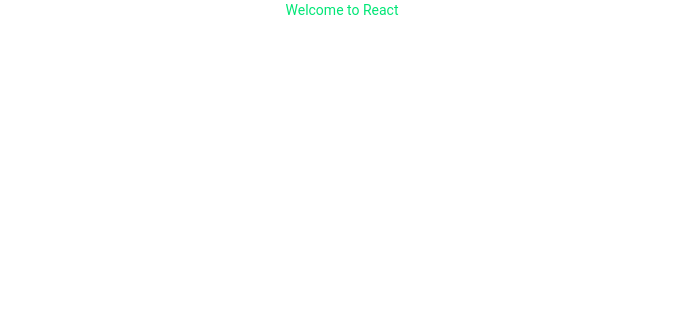
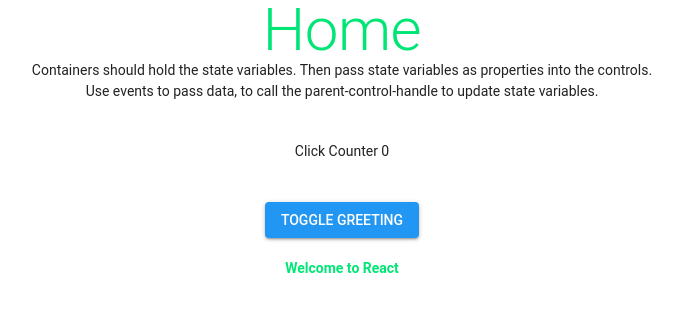
Before and after one commit to carbonwheels/react_tutor, a React (Create React App) app: page / in a window 1280 px wide. Shown: the top 312 px of the page, without its empty margins (298-977 px from the left). Built offline with nearby package versions, Linux system fonts and the light colour scheme.

Commit message:
Class vs Functional Components & Using State and Props

```diff
--- /dev/null
+++ b/src/controls/props_state/ClickCounter.js
@@ -0,0 +1,16 @@
+import React from "react";
+import Typography from "@material-ui/core/Typography";
+
+//// NOTES: Old javascript functions are declared as:
+////					ClickCounter = function(props) { return x }
+//// 				As it returns value x, it implicitly returns what is inside {}
+
+const ClickCounter = props => {
+	return (
+		<div>
+			<Typography variant="body1">Click Counter {props.count}</Typography>
+		</div>
+	);
+}
+
+export default ClickCounter;
--- /dev/null
+++ b/src/controls/props_state/Greeting.js
@@ -0,0 +1,28 @@
+import React from "react";
+
+//// NOTES: This is a Class Component
+////        It allows you to use state variables
+// class Greeting extends React.Component {
+// 	render() {
+// 		return (
+// 			<div>
+// 				<h2>Class Component</h2>
+// 				{this.props.message}
+// 			</div>
+// 		);
+// 	}
+// }
+
+//// NOTES: Functional Stateless Component
+////        Do not use state variables only pass in props
+// const Greeting = props => (
+// 	<div>
+// 		<h2>Functional Stateless Component</h2>
+// 		{props.message}
+// 	</div>
+// );
+
+//// NOTES: Example of passing explicit props
+const Greeting = ({ message, isShow }) => (isShow ? <b>{message}</b> : null);
+
+export default Greeting;
--- /dev/null
+++ b/src/controls/props_state/ToggleButton.js
@@ -0,0 +1,15 @@
+import React from "react";
+import Button from "@material-ui/core/Button";
+
+
+//// NOTES: Functional Stateless Component
+////				Using props it communicates with the calling parent passing:
+////						- buttonName: as a string to display
+////						- buttonClick: from this button upon onClick it will pass buttonClick
+const ToggleButton = ({ buttonName, buttonClick }) => (
+	<Button variant="contained" onClick={buttonClick} color="primary">
+		{buttonName}
+	</Button>
+);
+
+export default ToggleButton;
--- a/src/index.js
+++ b/src/index.js
@@ -4,7 +4,10 @@
 import App from './App';
 import * as serviceWorker from './serviceWorker';
 
-ReactDOM.render(<App />, document.getElementById('root'));
+//// NOTES: mountNode is a DOM node which you are telling ReactDOM to render the component into.
+const mountNode = document.getElementById("root");
+
+ReactDOM.render(<App />, mountNode);
 
 // If you want your app to work offline and load faster, you can change
 // unregister() to register() below. Note this comes with some pitfalls.
--- a/src/pages/Home.js
+++ b/src/pages/Home.js
@@ -1,24 +1,66 @@
 import React from "react";
 import Typography from "@material-ui/core/Typography";
+
+import ClickCounter from "../controls/props_state/ClickCounter"
+import ToggleButton from "../controls/props_state/ToggleButton";
+import Greeting from "../controls/props_state/Greeting";
 
 class Home extends React.Component {
 	constructor(props) {
 		super(props);
 
 		this.state = {
-			appMessage:
-				"Welcome to React"
+			clickCounter: 0,
+			appMessage: "Welcome to React",
+			buttonName: "Toggle Greeting",
+			isShowMessage: true
 		};
 	}
 
+	//// NOTES: This will handle the event when ToggleButton triggers buttonClick props
+	handleToggleButtonOnClick = () => {
+		this.setState(state => ({
+			clickCounter: state.clickCounter + 1,
+			appMessage: "Changed State from parent.",
+			isShowMessage: !state.isShowMessage
+		}));
+	};
+
+	//// NOTES: Home is a container that holds ClickCounter, ToggleButton, Greeting "Functional Stateless Components"
+	////		It passes props aka properties to communicate between components
 	render() {
 		return (
 			<div className="home">
+				<Typography variant="h2" color="secondary">
+					Home
+			  </Typography>
+				<Typography variant="body1">
+					Containers should hold the state variables. Then pass state variables
+					as properties into the controls.
+			  </Typography>
+				<Typography variant="body1">
+					Use events to pass data, to call the parent-control-handle to update
+					state variables.
+			  </Typography>
+				<br />
+				<br />
+				<ClickCounter count={this.state.clickCounter} />
+				<br />
+				<br />
+				<ToggleButton
+					buttonName={this.state.buttonName}
+					buttonClick={this.handleToggleButtonOnClick}
+				/>
+				<br />
+				<br />
 				<Typography variant="body1" color="secondary">
-					{this.state.appMessage}
+					<Greeting
+						message={this.state.appMessage}
+						isShow={this.state.isShowMessage}
+					/>
 				</Typography>
 			</div>
-		)
+		);
 	}
 }
 
```
